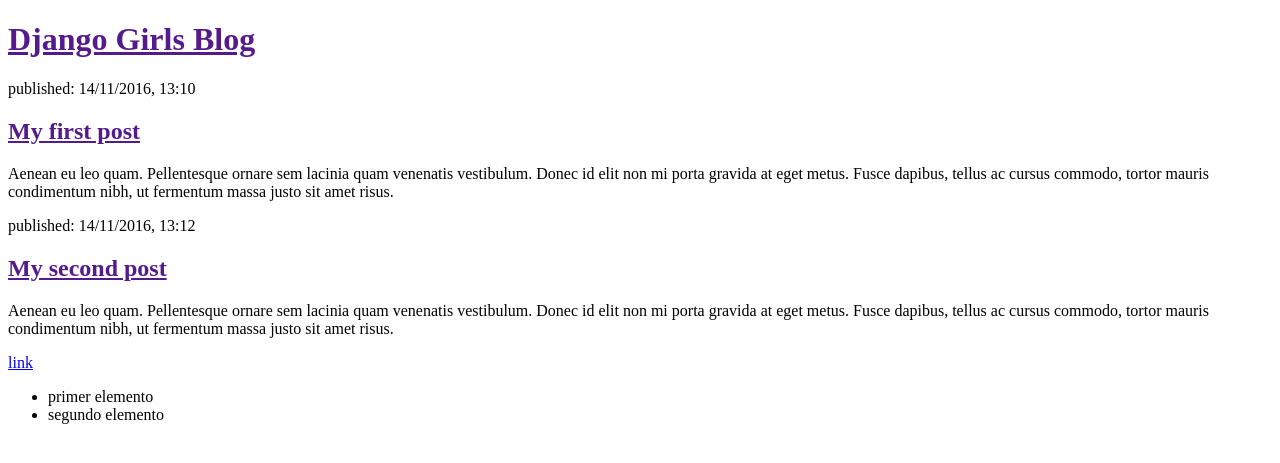
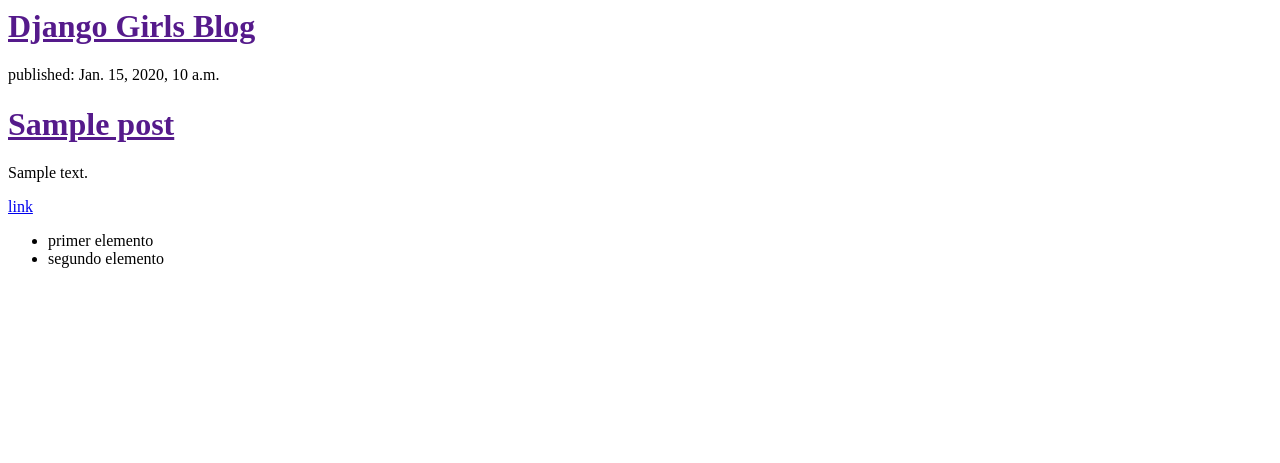
Before and after one commit to CristhianBac/myfirstblog, a Django app: template blog/templates/blog/post_list.html in a window 1280 px wide. Shown: the top 463 px of the page. Run offline with Django 3.2, Linux system fonts and the light colour scheme; the template is opened without the code that fills it: most values are stand-ins (such as "Sample title", 1, 10 or a date in 2020).

Commit message:
Modified templates to display posts form database

```diff
--- a/blog/templates/blog/post_list.html
+++ b/blog/templates/blog/post_list.html
@@ -1,4 +1,4 @@
-<!DOCTYPE html>
+<!DOCTYPE>
 <html>
 	<head>
 		<title>
@@ -10,17 +10,14 @@
 			<h1><a href="">Django Girls Blog</a></h1>
 		</div>
 
-		<div>
-			<p>published: 14/11/2016, 13:10</p>
-			<h2><a href="">My first post</a></h2>
-			<p>Aenean eu leo quam. Pellentesque ornare sem lacinia quam venenatis vestibulum. Donec id elit non mi porta gravida at eget metus. Fusce dapibus, tellus ac cursus commodo, tortor mauris condimentum nibh, ut fermentum massa justo sit amet risus.</p>
-		</div>
+		{% for post in posts %}
+			<div>
+				<p>published: {{ post.published_date}}</p>
+				<h1><a href="">{{ post.title }}</a></h1>
+				<p>{{ post.text|linebreaksbr }}</p>
+			</div>
+		{%endfor%}
 
-		<div>
-			<p>published: 14/11/2016, 13:12</p>
-			<h2><a href="">My second post</a></h2>
-			<p>Aenean eu leo quam. Pellentesque ornare sem lacinia quam venenatis vestibulum. Donec id elit non mi porta gravida at eget metus. Fusce dapibus, tellus ac cursus commodo, tortor mauris condimentum nibh, ut fermentum massa justo sit amet risus.</p>
-		</div>
 
 		<a href="https://djangogirls.org">link</a>
 		<ul>
--- a/blog/views.py
+++ b/blog/views.py
@@ -1,4 +1,7 @@
 from django.shortcuts import render
+from django.utils import timezone
+from .models import Post
 
 def post_list(request):
-	return render(request, 'blog/post_list.html', {})
+	posts = Post.objects.filter(published_date__lte=timezone.now()).order_by('published_date')
+	return render(request, 'blog/post_list.html', {'posts': posts})
```
